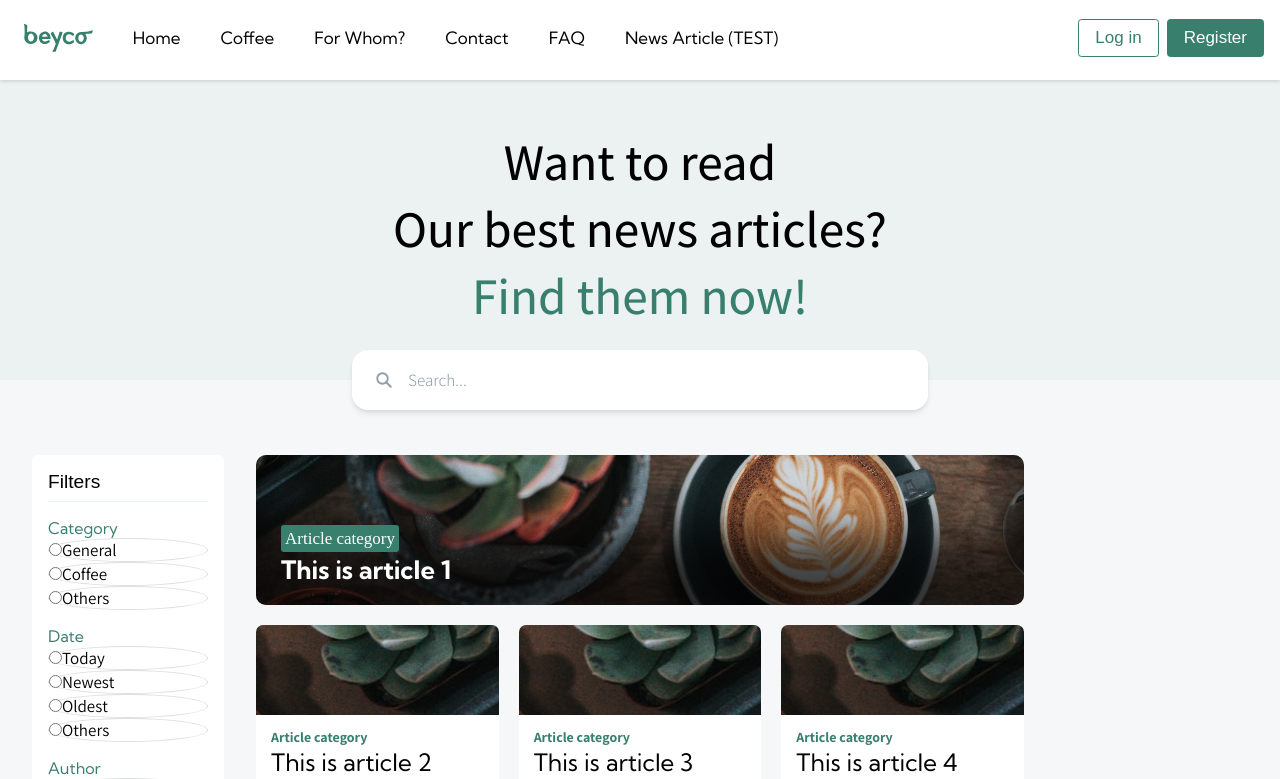
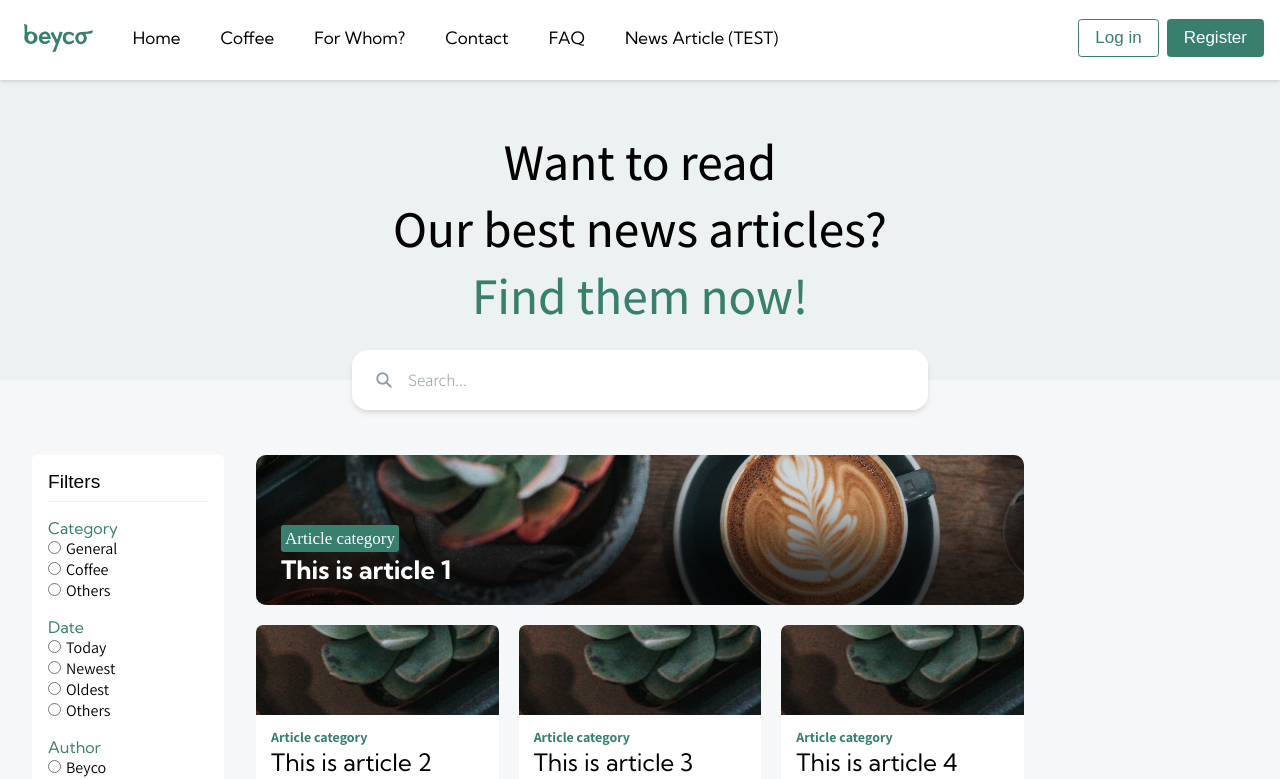
Before and after one commit to beaupd/chippr-beyco-newspage, a React (Create React App) app: page / in a window 1280 px wide. Shown: the top 779 px of the page. Built offline with nearby package versions, Linux system fonts and the light colour scheme; the HTML template or start-up script is replaced by a standard one.

Commit message:
nieuwe mockup met beyco kopje

```diff
--- a/src/pages/HomeBoudewijn/elements.js
+++ b/src/pages/HomeBoudewijn/elements.js
@@ -130,10 +130,11 @@ export const FilterCategory = styled.ul`
 `
 
 export const FilterItem = styled.li`
-    -webkit-appearance: none;
-    border: .1em solid #dddee0;
-    border-radius: 50%;
-    cursor: pointer;
+    font-size: 1rem;
+
+    input {
+        margin-right: 5px;
+    }
 `
 
 export const Articles = styled.div`
```
Also changed, not shown: assets/mockup_articles.jpg.
